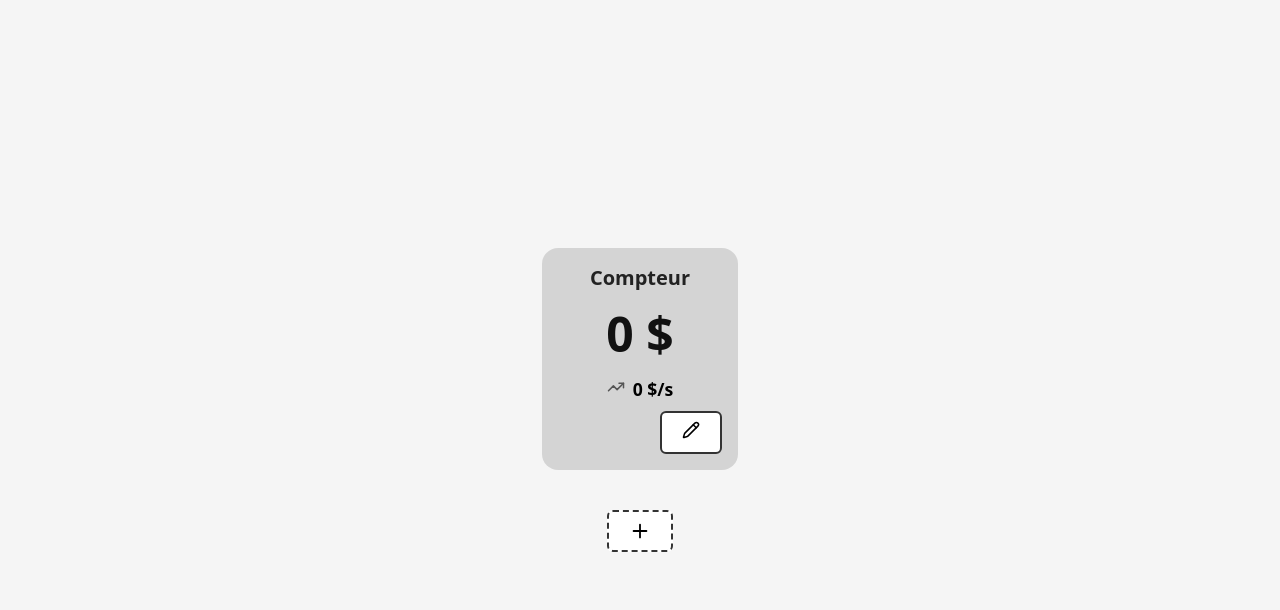
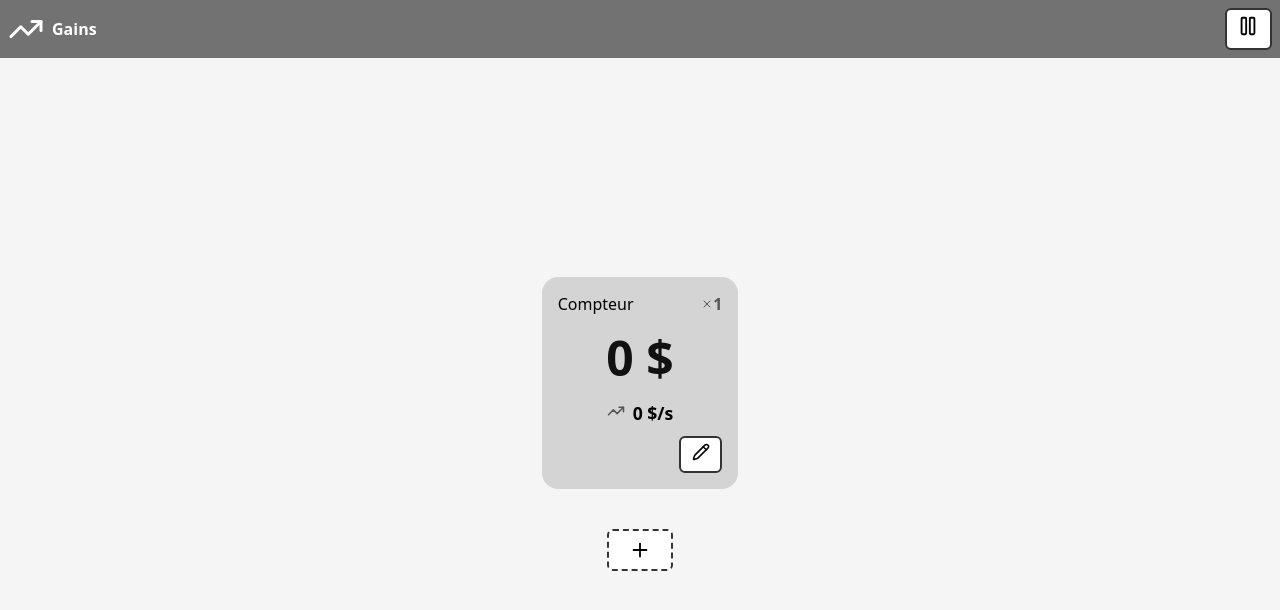
Before and after one commit to gabrielrl/gains, a Vue app: page / in a window 1280 px wide. Shown: the top 610 px of the page. Built offline with nearby package versions, Linux system fonts and the light colour scheme.

Commit message:
feat: pause button and master multiplier

```diff
--- a/src/App.vue
+++ b/src/App.vue
@@ -1,6 +1,6 @@
 <script setup>
 import { ref, watch, onMounted, onUnmounted } from 'vue'
-import { Plus } from 'lucide-vue-next'
+import { Plus, Pause, Play, TrendingUp } from 'lucide-vue-next'
 import TimedCounter from './components/TimedCounter.vue'
 
 const ROSTER_KEY = 'timed-counters-roster'
@@ -8,15 +8,19 @@ const ROSTER_KEY = 'timed-counters-roster'
 const savedRoster = (() => { try { return JSON.parse(localStorage.getItem(ROSTER_KEY)) } catch { return null } })()
 const counters = ref(savedRoster?.counters ?? [0])
 const counterRefs = ref([])
+const paused = ref(savedRoster?.paused ?? false)
 let nextId = savedRoster?.nextId ?? 1
 
-watch(counters, (val) => {
-  localStorage.setItem(ROSTER_KEY, JSON.stringify({ counters: val, nextId }))
+watch([counters, paused], ([newCounters, newPaused]) => {
+  localStorage.setItem(ROSTER_KEY, JSON.stringify({ counters: newCounters, nextId, paused: newPaused }))
 }, { deep: true })
+
+function pause() { paused.value = true }
+function play() { paused.value = false }
 
 function addCounter() {
   counters.value.push(nextId++)
-  localStorage.setItem(ROSTER_KEY, JSON.stringify({ counters: counters.value, nextId }))
+  //localStorage.setItem(ROSTER_KEY, JSON.stringify({ counters: counters.value, nextId }))
 }
 
 function removeCounter(id) {
@@ -25,11 +29,23 @@ function removeCounter(id) {
 }
 
 let timer
-onMounted(() => { timer = setInterval(() => { counterRefs.value.forEach(c => c.tick()) }, 1000) })
+onMounted(() => { timer = setInterval(() => { if (!paused.value) counterRefs.value.forEach(c => c.tick()) }, 1000) })
 onUnmounted(() => clearInterval(timer))
 </script>
 
 <template>
+    <header class="header">
+        <div class="header-left">
+            <TrendingUp v-if="!paused" :size="36" />
+            <Pause v-else :size="36" />
+            <div class="app-name">Gains</div>
+        </div>
+
+        <div class="header-right">
+            <button v-if="!paused" @click="pause"><Pause :size="22" /></button>
+            <button v-else @click="play"><Play :size="22" /></button>
+        </div>
+    </header>
     <main>
         <TimedCounter
           v-for="id in counters"
@@ -61,12 +77,42 @@ body {
   background: #f5f5f5;
 }
 
+.header {
+    width: 100vw;
+    padding: .5rem;
+    font-weight: 600;
+
+    position: fixed;
+    top: 0;
+    left:0;
+    right:0;
+
+    background-color: #0008;
+    color: #fff;
+
+    display: flex;
+    flex-direction: row;
+    align-items: center;
+    justify-content: space-between;
+}
+
+.header-left {
+    display: flex;
+    flex-direction: row;
+    align-items: center;
+    gap: .5rem;
+}
+
 main {
   text-align: center;
   display: flex;
   flex-direction: column;
   align-items: center;
   gap: 1.5rem;
+  padding-left: .25rem;
+  padding-right: .25rem;
+  padding-top: 5rem;
+  padding-bottom: 2rem;
 }
 
 h1 {
@@ -94,7 +140,7 @@ h1 {
 
 button {
   font-size: 1.25rem;
-  padding: 0.5rem 1.25rem;
+  padding: 0.333rem .666rem;
   border: 2px solid #333;
   border-radius: 6px;
   background: white;
--- a/src/components/TimedCounter.vue
+++ b/src/components/TimedCounter.vue
@@ -16,16 +16,18 @@ const SUFFIX_LIST = [
 ]
 
 const name = ref('Compteur')
+const multiplier = ref(1)
 const count = ref(0)
 const velocity = ref(0)
 const velocitySuffix = ref('')
 
 const editing = ref(false)
+const draftMultiplier = ref(multiplier.value)
 const draftName = ref(name.value)
 const draftAdditionNumber = ref(0)
 const draftAdditionSuffix = ref('')
-const draftInput = ref(0)
-const draftSuffix = ref('')
+const draftInput = ref(velocity.value)
+const draftSuffix = ref(velocitySuffix.value)
 
 function onRemove() {
   if (confirm(`Êtes-vous sûr de vouloir supprimer le compteur "${name.value}"?`)) {
@@ -35,6 +37,7 @@ function onRemove() {
 
 function onReset() {
   if (confirm(`Êtes-vous sûr de vouloir réinitialiser le compteur "${name.value}"?`)) {
+    multiplier.value = 1
     count.value = 0
     velocity.value = 0
     velocitySuffix.value = ''
@@ -43,6 +46,7 @@ function onReset() {
 }
 
 function openEdit() {
+  draftMultiplier.value = multiplier.value
   draftName.value = name.value
   draftAdditionNumber.value = 0
   draftAdditionSuffix.value = ''
@@ -58,22 +62,25 @@ function velocityInput() {
 
 function applyEdit() {
 
+  multiplier.value = draftMultiplier.value
+
   name.value = draftName.value
 
   const additionMultiplier = SUFFIX_LIST.find(([s]) => s === draftAdditionSuffix.value)?.[1] ?? 1
   count.value += draftAdditionNumber.value * additionMultiplier
 
-  const multiplier = SUFFIX_LIST.find(([s]) => s === draftSuffix.value)?.[1] ?? 1
-  velocity.value = draftInput.value * multiplier
+  const velocityMultiplier = SUFFIX_LIST.find(([s]) => s === draftSuffix.value)?.[1] ?? 1
+  velocity.value = draftInput.value * velocityMultiplier
   velocitySuffix.value = draftSuffix.value
   editing.value = false
 }
 
 function cancelEdit() {
+  draftMultiplier.value = multiplier.value
   draftAdditionNumber.value = 0
   draftAdditionSuffix.value = ''
   draftName.value = name.value
-  draftInput.value = count.value
+  draftInput.value = velocityInput()
   draftSuffix.value = velocitySuffix.value
   editing.value = false
 }
@@ -96,6 +103,7 @@ onMounted(() => {
     const saved = localStorage.getItem(storageKey())
     if (saved) {
       const s = JSON.parse(saved)
+      multiplier.value = s.multiplier ?? multiplier.value
       name.value = s.name ?? name.value
       count.value = s.count ?? count.value
       velocity.value = s.velocity ?? velocity.value
@@ -105,26 +113,33 @@ onMounted(() => {
 })
 
 watch(
-  () => ({ name: name.value, count: count.value, velocity: velocity.value, velocitySuffix: velocitySuffix.value }),
+  () => ({ name: name.value, multiplier: multiplier.value, count: count.value, velocity: velocity.value, velocitySuffix: velocitySuffix.value }),
   (state) => { localStorage.setItem(storageKey(), JSON.stringify(state)) }
 )
 
-function tick() { count.value += velocity.value }
+function tick() { count.value += velocity.value * multiplier.value }
 
 defineExpose({ tick })
 </script>
 
 <template>
   <div class="timed-counter">
-    <!-- Name -->
-    <div class="name">
-      <div v-if="!editing" class="name-display">
-        {{ name }}
+      <!-- Name -->
+      <div v-if="!editing" class="row w-100 space-between">
+        <div class="name">{{ name }}</div>
+        <div class="multiplier multiplier-display"><X :size="12" />{{ multiplier }}</div>
       </div>
-      <div v-if="editing" class="name-edit">
-        <input v-model="draftName" type="text" />
+
+      <div v-if="editing" class="col">
+        <div v-if="editing" class="name-edit">
+          <input v-model="draftName" type="text" />
+        </div>
+        <div v-if="editing" class="multiplier multiplier-edit">
+          <X :size="12" />
+          <input v-model="draftMultiplier" type="number" min="1" step="1" />
+        </div>
+
       </div>
-    </div>
 
     <!-- Count -->
     <div class="count">{{ formattedCount }}</div>
@@ -195,6 +210,34 @@ defineExpose({ tick })
   border-radius: 1rem;
 }
 
+.w-100 {
+  width: 100%;
+}
+
+.row {
+  display: flex;
+  flex-direction: row;
+  align-items: center;
+  gap: .5rem;
+}
+
+.col {
+  display: flex;
+  flex-direction: column;
+  align-items: center;
+  gap: .5rem;
+}
+
+.space-between {
+  justify-content: space-between;
+}
+
+.multiplier {
+  font-size: 1rem;
+  color: #555;
+  font-weight: 700;
+}
+
 .name-display {
   font-size: 1.25rem;
   font-weight: 600;
@@ -260,6 +303,7 @@ defineExpose({ tick })
   outline: none;
 }
 
+.multiplier-edit input,
 .addition-edit input,
 .velocity-input input {
   font-size: 1.1rem;
```
